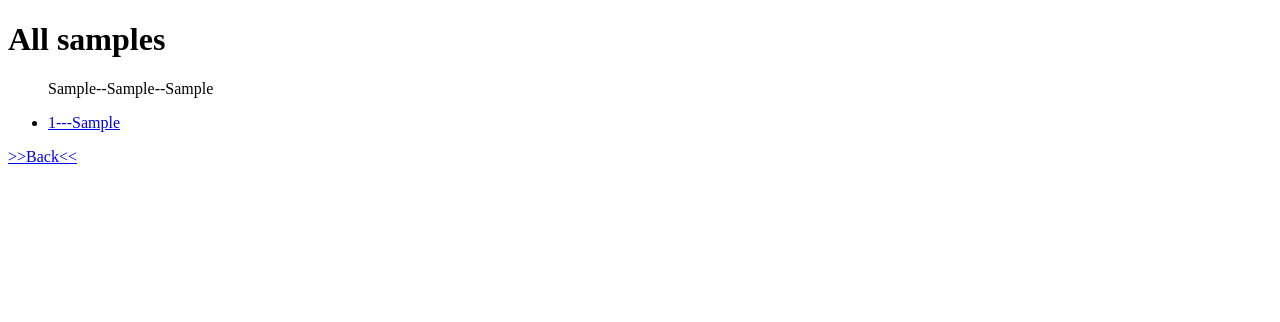
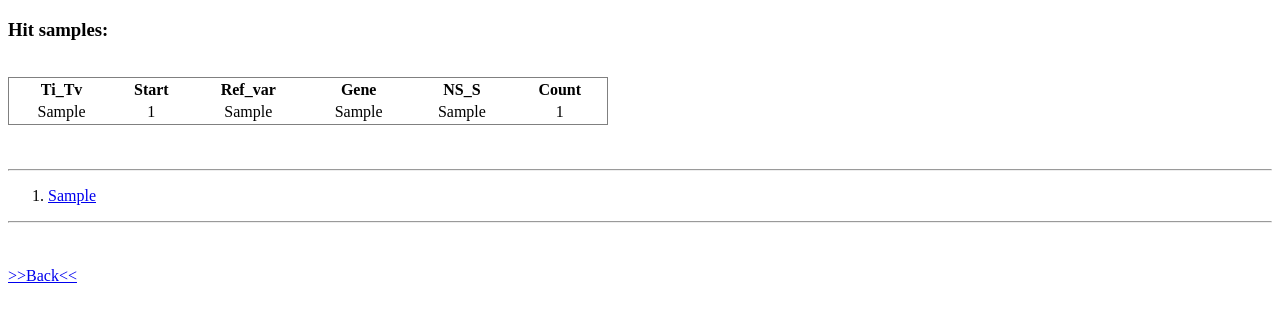
Before and after one commit to FHYcode/MUTwebsite, a Django app: page /mutapp/mutation/1/ in a window 1280 px wide. Shown: the top 322 px of the page. Run offline with Django 3.2, Linux system fonts and the light colour scheme; tables that the repository leaves empty hold one stand-in row (values such as "Sample post").

Commit message:
Update mutsamplelist_detail.html

```diff
--- a/mysite/mutapp/templates/mutapp/mutsamplelist_detail.html
+++ b/mysite/mutapp/templates/mutapp/mutsamplelist_detail.html
@@ -5,19 +5,38 @@
     <title>Title</title>
 </head>
 <body>
-<h1>All samples</h1>
-
-<ul>{{ mutsamplelist.gene }}--{{ mutsamplelist.ns_s }}--{{ mutsamplelist.ti_tv }}</ul>
+<h3>Hit samples:</h3>
+<br>
+<table width="600" frame="box">
+    <tr>
+    <th>Ti_Tv</th>
+    <th>Start</th>
+    <th>Ref_var</th>
+    <th>Gene</th>
+    <th>NS_S</th>
+    <th>Count</th>
+    </tr>
+    <tr>
+        <td align="center">{{ mutsamplelist.ti_tv }}</td>
+        <td align="center">{{ mutsamplelist.start }}</td>
+        <td align="center">{{ mutsamplelist.ref_var }}</td>
+        <td align="center">{{ mutsamplelist.gene }}</td>
+        <td align="center">{{ mutsamplelist.ns_s }}</td>
+        <td align="center">{{ mutsamplelist.count }}</td>
+    </tr>
+</table>
+<br><br><hr>
 {% if meta_list%}
-    <ul>
+    <ol>
         {% for mete_data in meta_list %}
-            <li><a href="{% url 'mutapp:metadata' mete_data.meta_id %}">{{ forloop.counter }}---{{ mete_data.meta_name }}</a></li>
+            <li><a href="{% url 'mutapp:metadata' mete_data.meta_id %}">{{ mete_data.meta_name }}</a></li>
         {% endfor %}
-    </ul>
+    </ol>
 {% else %}
     <p>No polls are available.</p>
 {% endif %}
 
+<hr><br><br>
 <a href="{% url 'mutapp:index' %}"> >>Back<< </a>
 
 </body>
```
